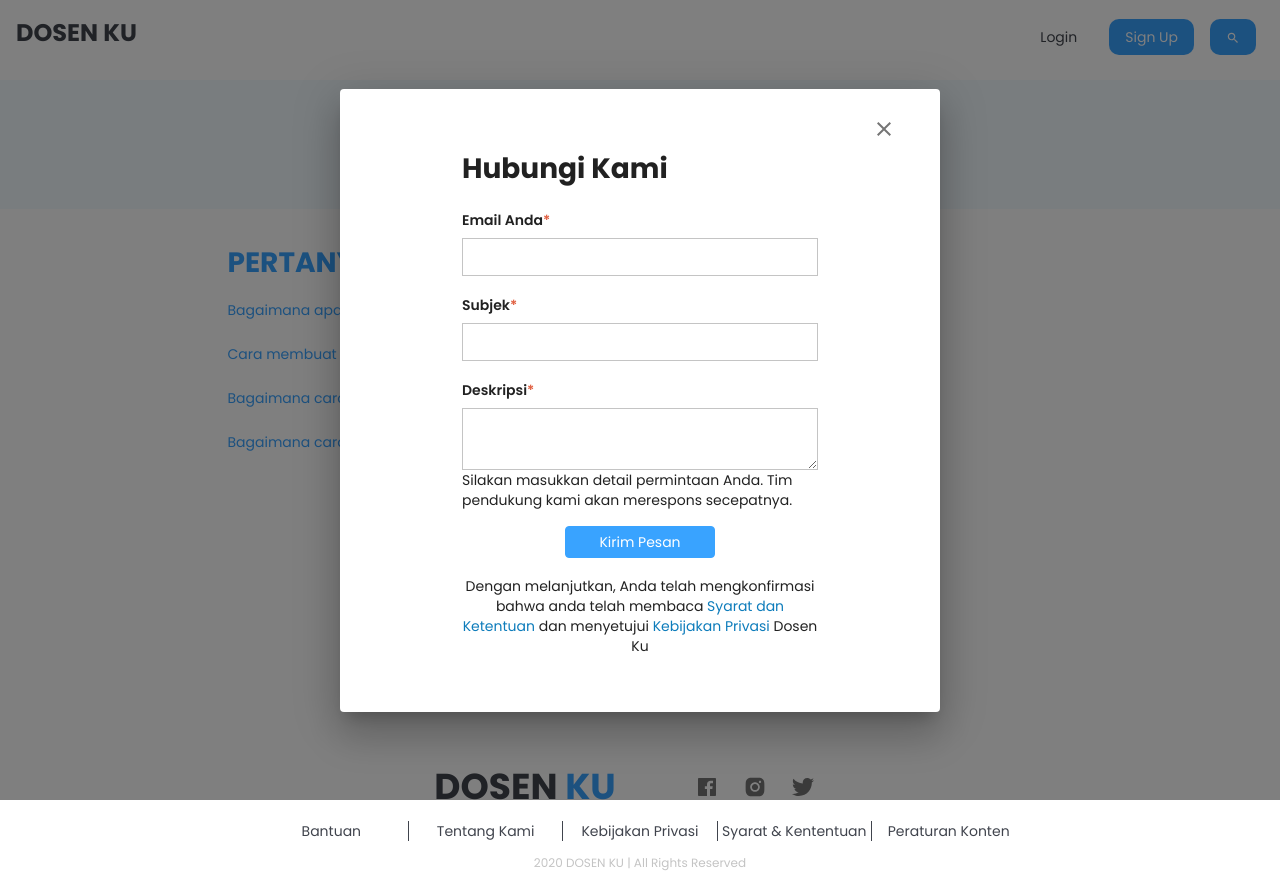
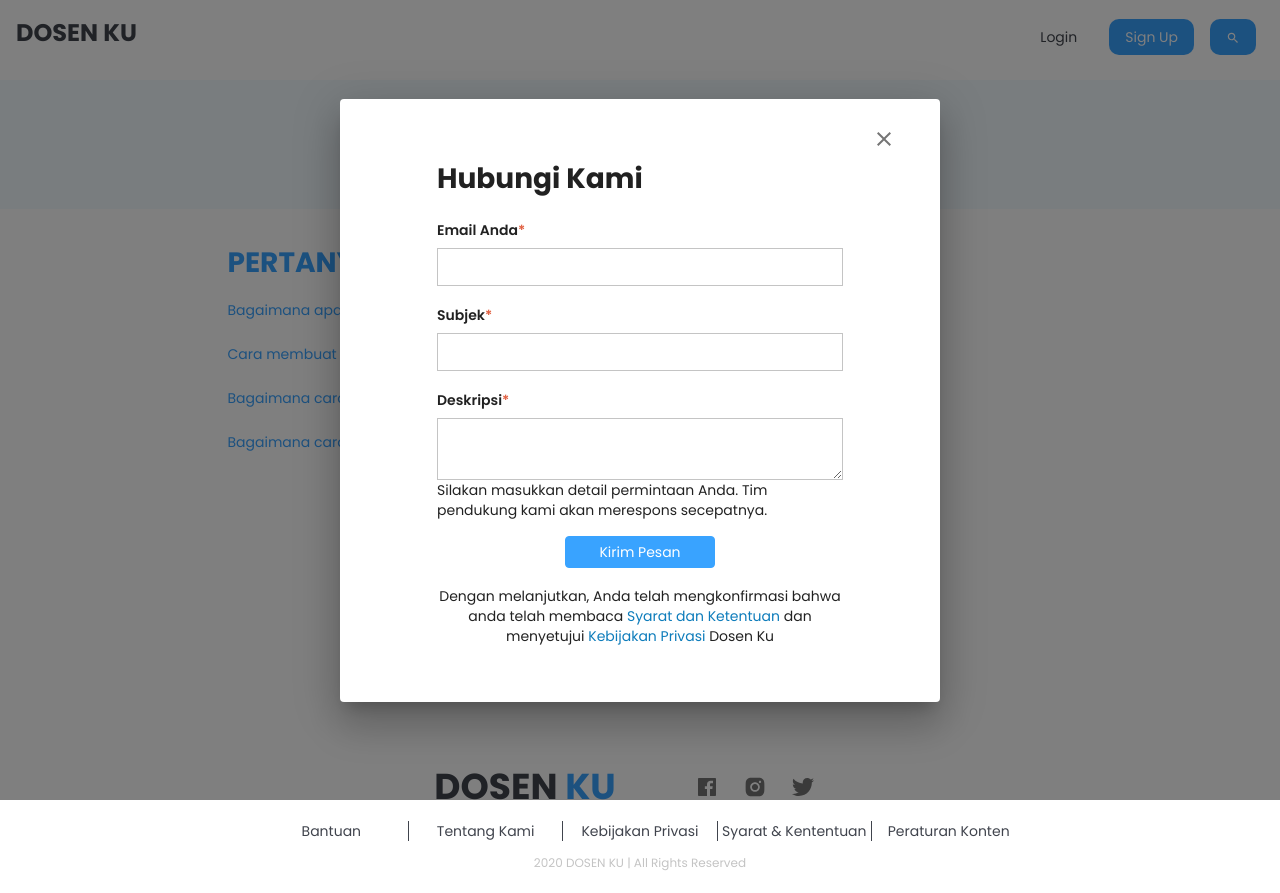
Before and after one commit to Harus-Bisa/frontendv2, a React (Create React App) app in the folder hb-v2/: page /help in a window 1280 px wide. Both pictures are taken after a click on the button "Hubungi Kami". Built offline with nearby package versions, Linux system fonts and the light colour scheme.

Commit message:
popup css padding

```diff
--- a/hb-v2/src/components/Popup/Popup.js
+++ b/hb-v2/src/components/Popup/Popup.js
@@ -32,7 +32,7 @@ function Popup(props){
                     </div>
                     <div className="container">
                         <div className="row justify-content-center">
-                            <div className="col-md-10 col-lg-9">
+                            <div className="col-md-11 col-lg-10">
                                 <ContentComponent closePopup={() => setOpen(false)}/>
                             </div>
                         </div>
```
